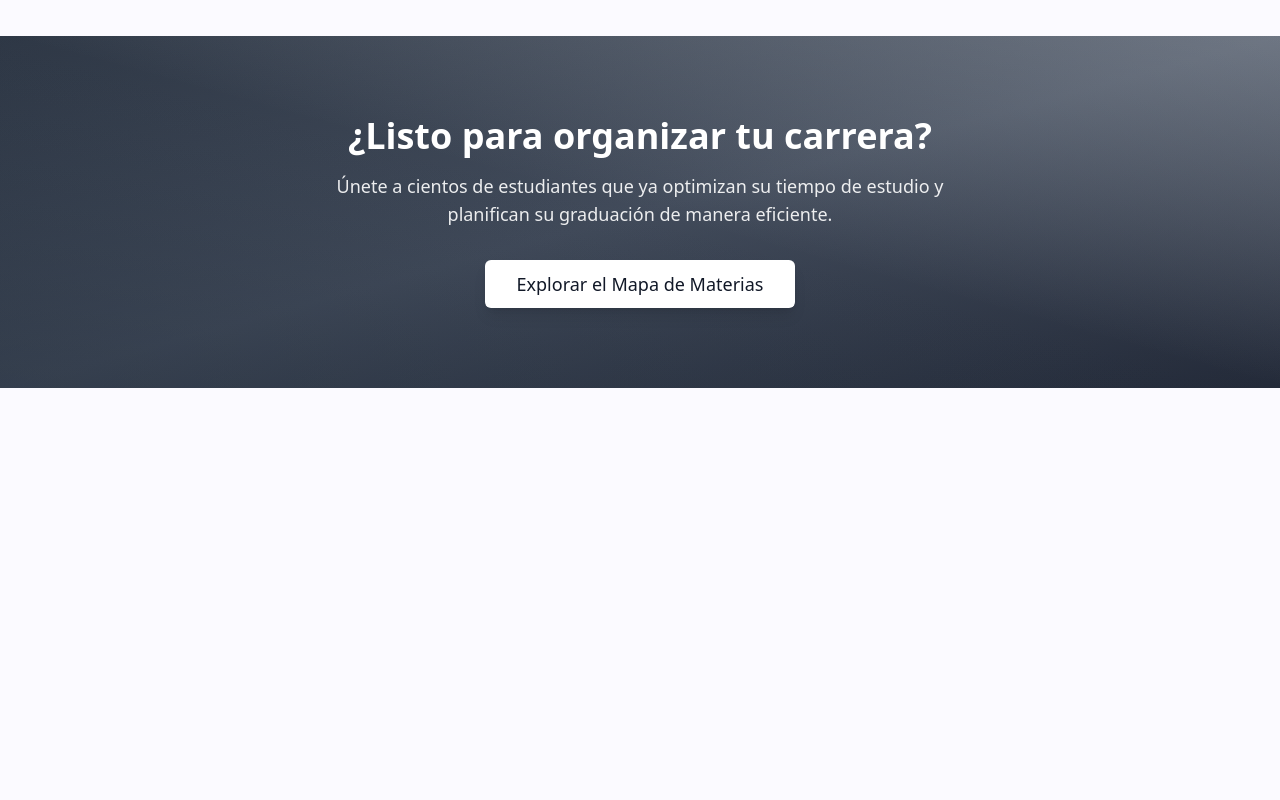
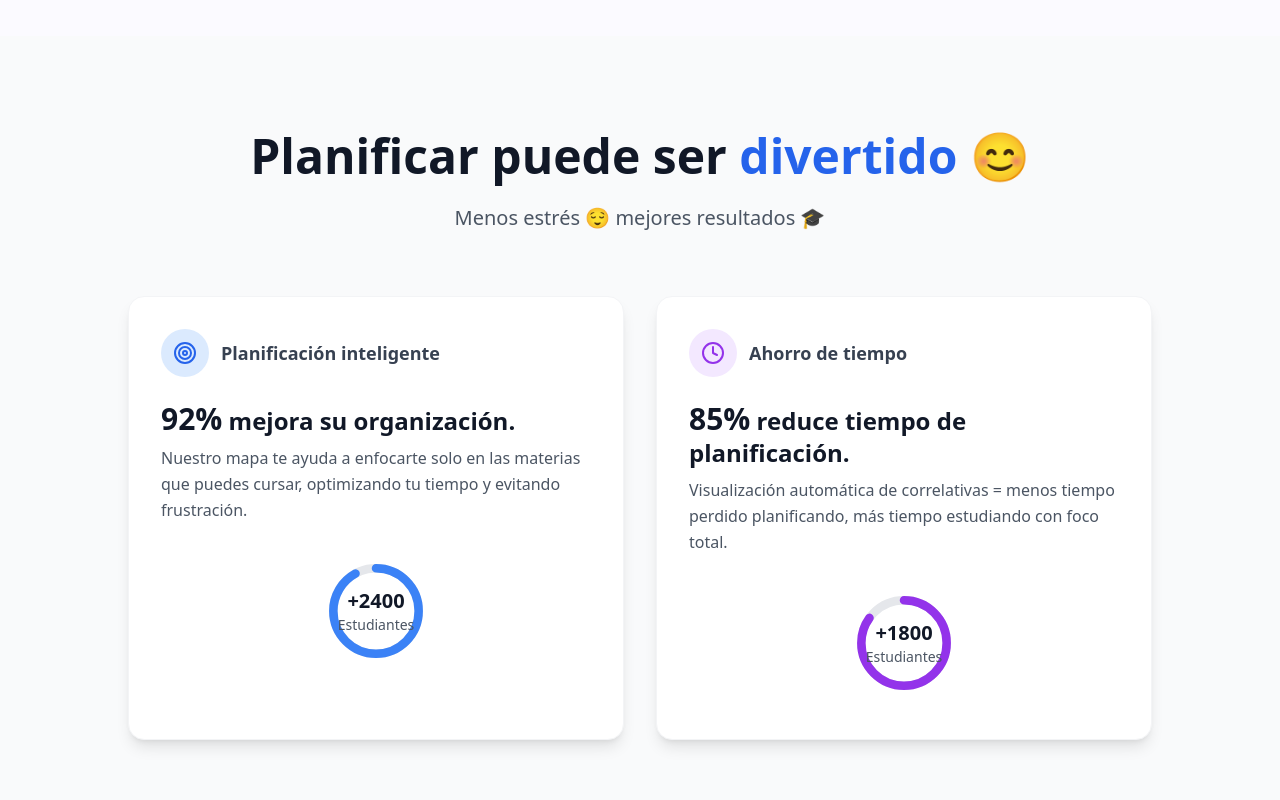
Before and after one commit to Gastonfoncea/utn-mapa-materias-84, a React (Vite) app: page / in a window 1280 px wide. Shown: the part 1220-2020 px from the top of the page. Before the commit the page ends 1608 px from the top, so only its background shows below. Built offline with nearby package versions, Linux system fonts and the light colour scheme.

Commit message:
Add statistic cards to landing
Add statistic cards with colors to the landing page.

```diff
--- a/src/pages/Landing.tsx
+++ b/src/pages/Landing.tsx
@@ -1,6 +1,6 @@
 import { Button } from "@/components/ui/button";
 import { useNavigate } from "react-router-dom";
-import { GraduationCap, BookOpen, TrendingUp, Users, LogOut } from "lucide-react";
+import { GraduationCap, BookOpen, TrendingUp, Users, LogOut, Clock, Target } from "lucide-react";
 import Header from "@/components/Header";
 import { useAuth } from "@/hooks/useAuth";
 
@@ -161,6 +161,124 @@ const Landing = () => {
         </div>
       </div>
 
+      {/* Sección de estadísticas con tarjetas coloridas */}
+      <div className="bg-gray-50 py-16 sm:py-24">
+        <div className="container mx-auto px-4">
+          {/* Título principal */}
+          <div className="text-center mb-16">
+            <h2 className="text-3xl sm:text-4xl lg:text-5xl font-bold text-gray-900 mb-6">
+              Planificar puede ser <span className="text-blue-600">divertido</span> 😊
+            </h2>
+            <p className="text-xl text-gray-600 mb-4">
+              Menos estrés 😌 mejores resultados 🎓
+            </p>
+          </div>
+
+          {/* Grid de tarjetas estadísticas */}
+          <div className="grid md:grid-cols-2 gap-8 max-w-5xl mx-auto">
+            {/* Tarjeta 1 - Rendimiento elevado */}
+            <div className="bg-white rounded-2xl p-8 shadow-lg border border-gray-100">
+              <div className="flex items-center gap-3 mb-6">
+                <div className="p-3 bg-blue-100 rounded-full">
+                  <Target className="w-6 h-6 text-blue-600" />
+                </div>
+                <h3 className="text-lg font-semibold text-gray-700">Planificación inteligente</h3>
+              </div>
+
+              <div className="mb-6">
+                <div className="text-2xl font-bold text-gray-900 mb-2">
+                  <span className="text-3xl">92%</span> mejora su organización.
+                </div>
+                <p className="text-gray-600 leading-relaxed">
+                  Nuestro mapa te ayuda a enfocarte solo en las materias que puedes cursar,
+                  optimizando tu tiempo y evitando frustración.
+                </p>
+              </div>
+
+              {/* Gráfico circular azul */}
+              <div className="flex justify-center">
+                <div className="relative w-32 h-32">
+                  <svg className="w-32 h-32 transform -rotate-90" viewBox="0 0 120 120">
+                    <circle
+                      cx="60"
+                      cy="60"
+                      r="40"
+                      stroke="#e5e7eb"
+                      strokeWidth="8"
+                      fill="none"
+                    />
+                    <circle
+                      cx="60"
+                      cy="60"
+                      r="40"
+                      stroke="#3b82f6"
+                      strokeWidth="8"
+                      fill="none"
+                      strokeDasharray={`${92 * 2.51} 251`}
+                      strokeLinecap="round"
+                    />
+                  </svg>
+                  <div className="absolute inset-0 flex flex-col items-center justify-center">
+                    <div className="text-xl font-bold text-gray-900">+2400</div>
+                    <div className="text-sm text-gray-600">Estudiantes</div>
+                  </div>
+                </div>
+              </div>
+            </div>
+
+            {/* Tarjeta 2 - Productividad real */}
+            <div className="bg-white rounded-2xl p-8 shadow-lg border border-gray-100">
+              <div className="flex items-center gap-3 mb-6">
+                <div className="p-3 bg-purple-100 rounded-full">
+                  <Clock className="w-6 h-6 text-purple-600" />
+                </div>
+                <h3 className="text-lg font-semibold text-gray-700">Ahorro de tiempo</h3>
+              </div>
+
+              <div className="mb-6">
+                <div className="text-2xl font-bold text-gray-900 mb-2">
+                  <span className="text-3xl">85%</span> reduce tiempo de planificación.
+                </div>
+                <p className="text-gray-600 leading-relaxed">
+                  Visualización automática de correlativas = menos tiempo perdido
+                  planificando, más tiempo estudiando con foco total.
+                </p>
+              </div>
+
+              {/* Gráfico circular púrpura */}
+              <div className="flex justify-center">
+                <div className="relative w-32 h-32">
+                  <svg className="w-32 h-32 transform -rotate-90" viewBox="0 0 120 120">
+                    <circle
+                      cx="60"
+                      cy="60"
+                      r="40"
+                      stroke="#e5e7eb"
+                      strokeWidth="8"
+                      fill="none"
+                    />
+                    <circle
+                      cx="60"
+                      cy="60"
+                      r="40"
+                      stroke="#9333ea"
+                      strokeWidth="8"
+                      fill="none"
+                      strokeDasharray={`${85 * 2.51} 251`}
+                      strokeLinecap="round"
+                    />
+                  </svg>
+                  <div className="absolute inset-0 flex flex-col items-center justify-center">
+                    <div className="text-xl font-bold text-gray-900">+1800</div>
+                    <div className="text-sm text-gray-600">Estudiantes</div>
+                  </div>
+                </div>
+              </div>
+            </div>
+          </div>
+        </div>
+      </div>
+
       {/* CTA Section - Same gray gradient as hero */}
       <div className="relative overflow-hidden">
         {/* Same gray gradient as hero section */}
```
